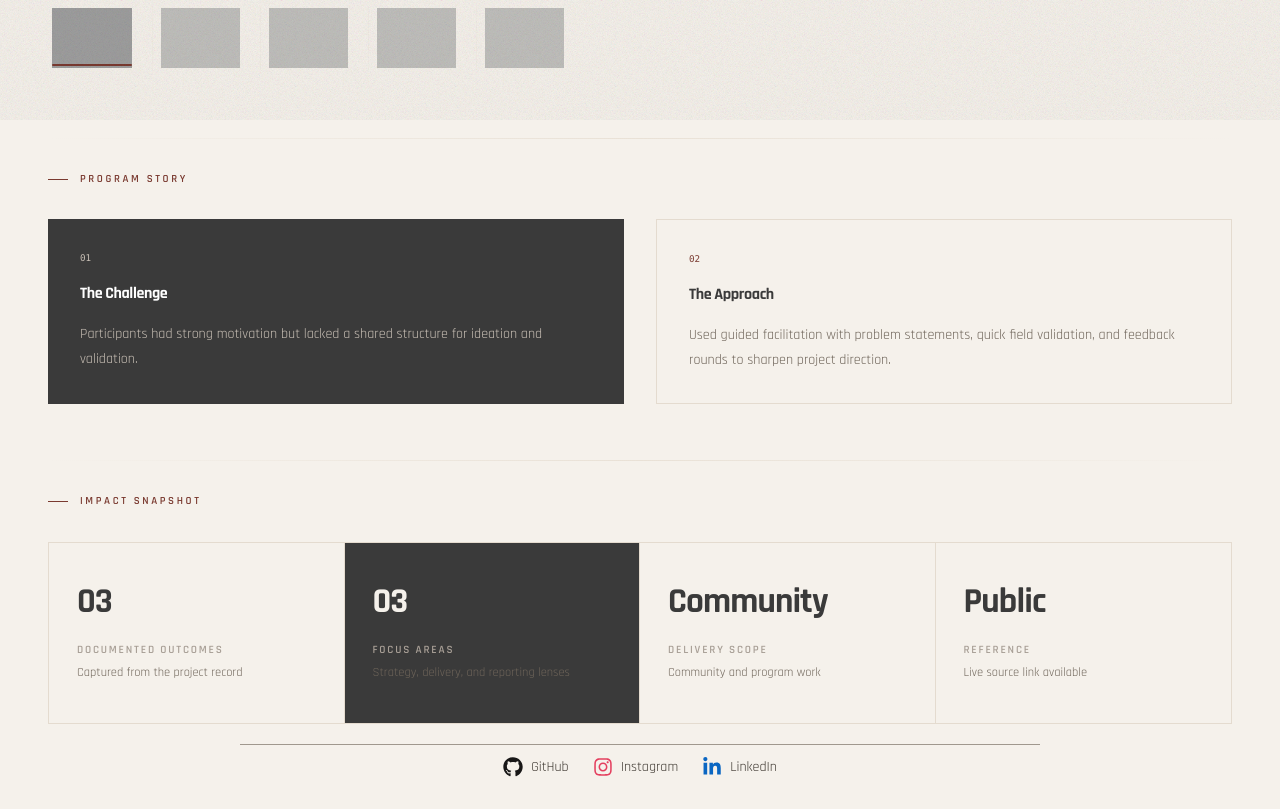
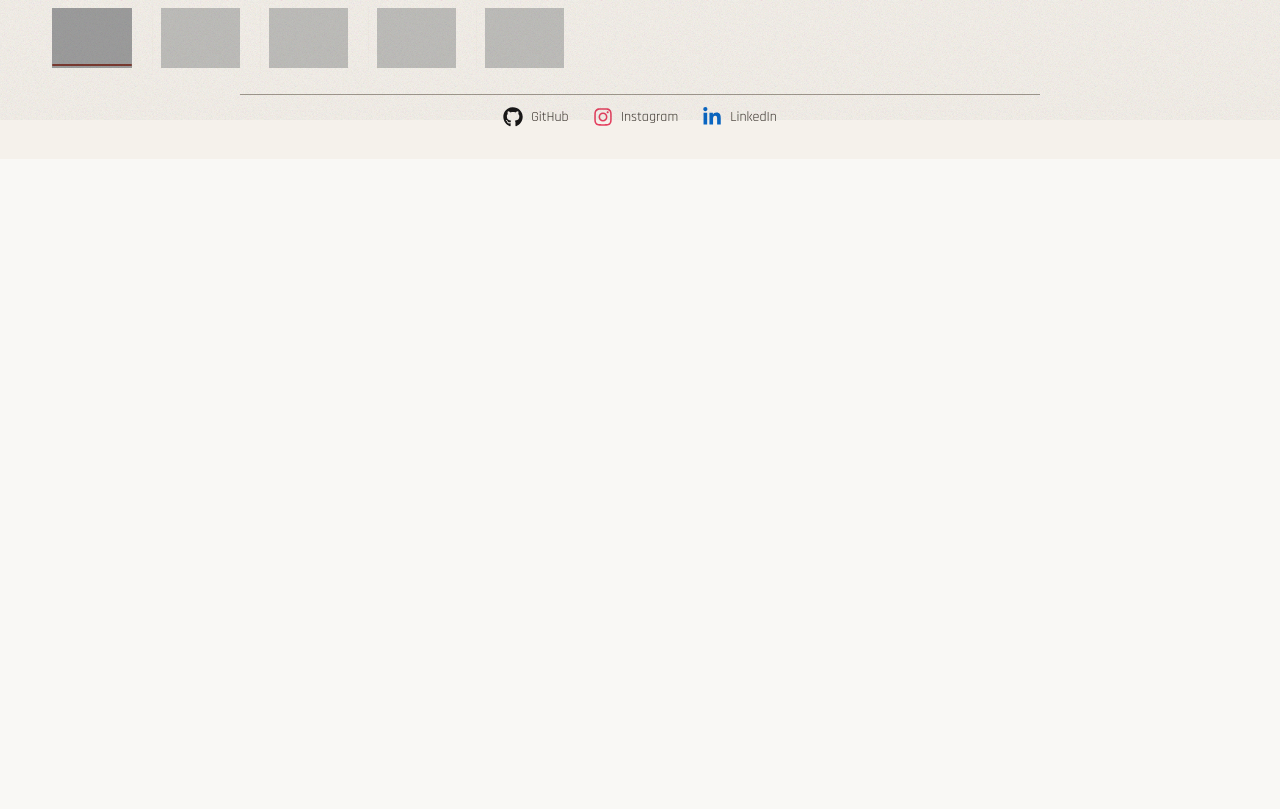
Before and after one commit to dhirendraxd/dhiren_website, a React (Vite) app: page /projects/fellowship-community-labs in a window 1280 px wide. Shown: the part 680-1489 px from the top of the page. After the commit the page ends 839 px from the top, so only its background shows below. Built offline with nearby package versions, Linux system fonts and the light colour scheme; grey boxes are pictures that could not be loaded; the HTML template or start-up script is replaced by a standard one.

Commit message:
refactor: remove impact snapshot and advocacy narrative sections from ProjectDetail

```diff
--- a/src/pages/ProjectDetail.tsx
+++ b/src/pages/ProjectDetail.tsx
@@ -224,28 +224,6 @@ const ProjectDetail = () => {
 
   const tagPills = project.tags.slice(0, 5);
   const outcomes = project.outcomes.slice(0, 3);
-  const impactSnapshot = [
-    {
-      label: "Documented outcomes",
-      value: String(project.outcomes.length).padStart(2, "0"),
-      note: "Captured from the project record",
-    },
-    {
-      label: "Focus areas",
-      value: String(project.tags.length).padStart(2, "0"),
-      note: "Strategy, delivery, and reporting lenses",
-    },
-    {
-      label: "Delivery scope",
-      value: project.category,
-      note: project.serviceSlug === "digital-marketing" ? "Marketing and performance work" : "Community and program work",
-    },
-    {
-      label: "Reference",
-      value: project.sourceHref ? "Public" : "Internal",
-      note: project.sourceHref ? "Live source link available" : "No public link provided",
-    },
-  ];
 
   return (
     <div className="min-h-screen bg-[#f5f1eb] text-[#2d261f]">
@@ -648,70 +626,6 @@ const ProjectDetail = () => {
           </div>
         )}
 
-        {/* ── Advocacy & Community: impact-focused narrative ── */}
-        {project.serviceSlug === "advocacy-community" && (
-          <div className="mt-16 space-y-14">
-
-            {/* Program story — challenge + approach */}
-            <div>
-              <div className="h-px w-full bg-gradient-to-r from-transparent via-[#e9e1d6] to-transparent mb-8" />
-              <div className="flex items-center gap-3 mb-8">
-                <span className="h-px w-5 bg-[#7A3A30]" aria-hidden="true" />
-                <p className="text-[0.68rem] font-semibold uppercase tracking-[0.24em] text-[#7A3A30]">Program Story</p>
-              </div>
-              <div className="grid md:grid-cols-2 gap-8">
-                {[
-                  { label: "The Challenge", body: project.challenge },
-                  { label: "The Approach", body: project.approach },
-                ].map((item, i) => (
-                  <motion.div
-                    key={item.label}
-                    className={`p-8 flex flex-col gap-4 ${i === 0 ? "bg-[#3a3a3a]" : "border border-[#e4dbcf]"}`}
-                    initial={{ opacity: 0, y: 12 }}
-                    whileInView={{ opacity: 1, y: 0 }}
-                    transition={{ duration: 0.38, delay: i * 0.08 }}
-                    viewport={{ once: true }}
-                  >
-                    <span className={`font-mono text-[0.58rem] tabular-nums ${i === 0 ? "text-[#c8bfb5]" : "text-[#7A3A30]"}`}>{String(i + 1).padStart(2, "0")}</span>
-                    <h4 className={`font-rajdhani text-[1rem] font-bold tracking-tight ${i === 0 ? "text-white" : "text-[#3a3a3a]"}`}>{item.label}</h4>
-                    <p className={`text-[0.88rem] leading-[1.75] ${i === 0 ? "text-[#c8bfb5]" : "text-[#6f655a]"}`}>{item.body}</p>
-                  </motion.div>
-                ))}
-              </div>
-            </div>
-
-            {/* Impact snapshot — 4 metric tiles */}
-            <div>
-              <div className="h-px w-full bg-gradient-to-r from-transparent via-[#e9e1d6] to-transparent mb-8" />
-              <div className="flex items-center gap-3 mb-8">
-                <span className="h-px w-5 bg-[#7A3A30]" aria-hidden="true" />
-                <p className="text-[0.68rem] font-semibold uppercase tracking-[0.24em] text-[#7A3A30]">Impact Snapshot</p>
-              </div>
-              <div className="grid sm:grid-cols-2 lg:grid-cols-4 gap-0 border border-[#e4dbcf]">
-                {impactSnapshot.map((item, i) => {
-                  const isDark = i === 1;
-                  return (
-                    <motion.div
-                      key={item.label}
-                      className={`border-b sm:border-b-0 sm:border-r border-[#e4dbcf] last:border-0 py-10 px-7 flex flex-col justify-between gap-6 ${isDark ? "bg-[#3a3a3a]" : ""}`}
-                      initial={{ opacity: 0, y: 10 }}
-                      whileInView={{ opacity: 1, y: 0 }}
-                      transition={{ duration: 0.35, delay: i * 0.06 }}
-                      viewport={{ once: true }}
-                    >
-                      <p className={`font-rajdhani text-[2.2rem] font-bold leading-none tracking-tight ${isDark ? "text-[#f5f1eb]" : "text-[#3a3a3a]"}`}>{item.value}</p>
-                      <div>
-                        <p className={`text-[0.7rem] font-semibold uppercase tracking-[0.16em] ${isDark ? "text-[#a89f96]" : "text-[#a89f96]"}`}>{item.label}</p>
-                        <p className={`mt-1 text-[0.78rem] leading-[1.6] ${isDark ? "text-[#6f655a]" : "text-[#6f655a]"}`}>{item.note}</p>
-                      </div>
-                    </motion.div>
-                  );
-                })}
-              </div>
-            </div>
-
-          </div>
-        )}
 
         {/* ── Tech Projects: technical depth ── */}
         {project.serviceSlug === "tech-projects" && (
```
